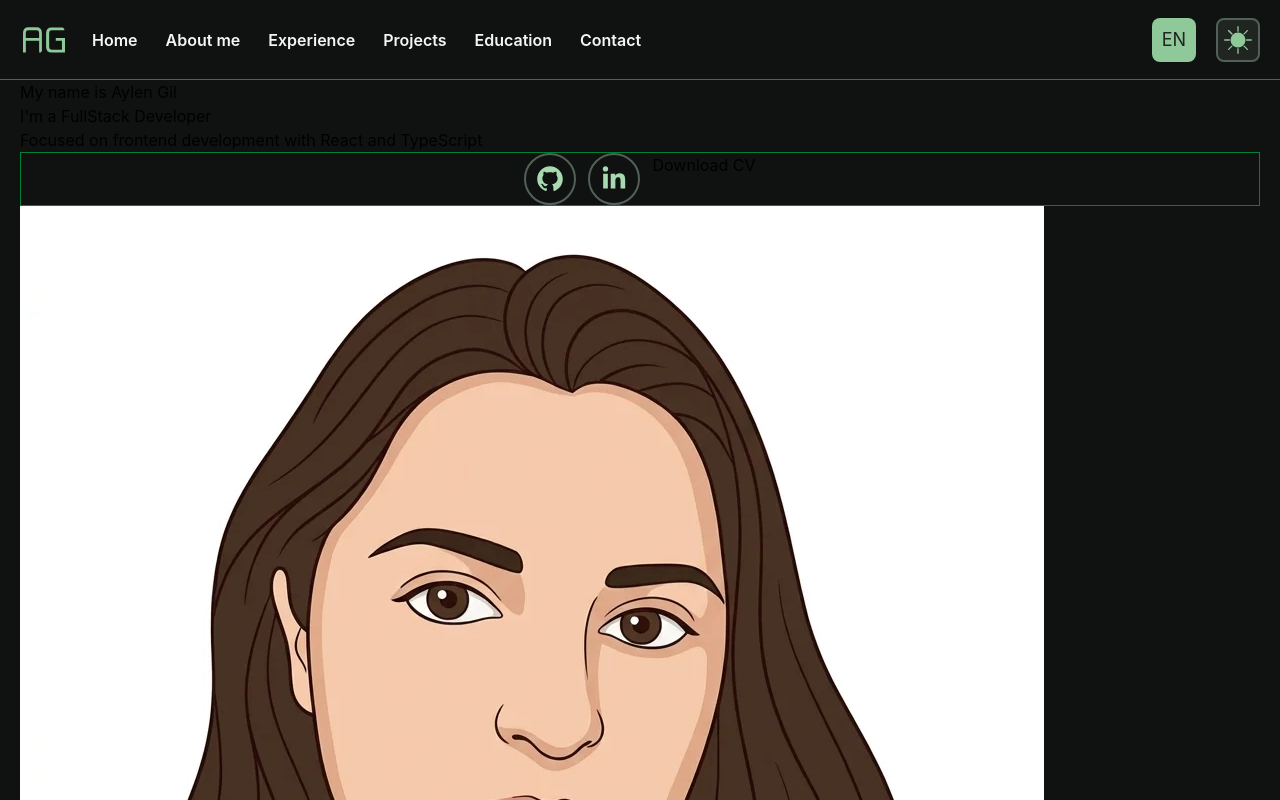
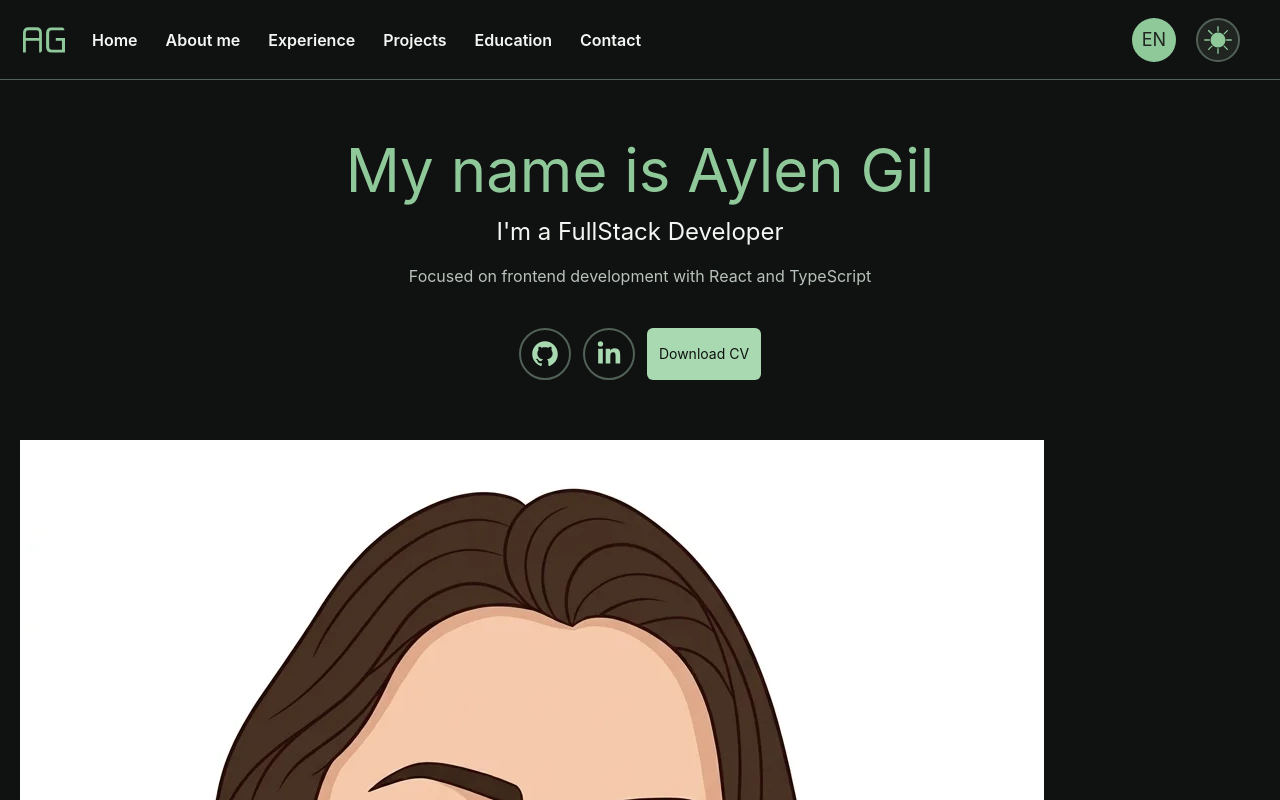
Before and after one commit to Loreaylen/portfolio2026, a React (Vite) app: page / in a window 1280 px wide. Shown: the top 800 px of the page. Built offline with nearby package versions, Linux system fonts and the light colour scheme.

Commit message:
feat: implement hero section layout

```diff
--- a/src/components/Header/Header.tsx
+++ b/src/components/Header/Header.tsx
@@ -70,17 +70,17 @@ const Header = () => {
       <aside className={`${isOpen ? 'max-lg:fixed' : 'max-lg:hidden'} grow flex bg-background flex-row items-center justify-between gap-10 max-lg:h-[calc(100dvh-5rem)] max-lg:w-50 max-lg:flex-col max-lg:bottom-0 max-lg:right-0 max-lg:border-l max-lg:border-b border-border max-lg:pb-5 max-lg:bg-cards`}>
         <Navbar />
 
-        <div className="flex items-center gap-5">
+        <div className="flex items-center gap-5 px-5 max-lg:gap-7">
           <button
             onClick={() => { toggleLanguage() }}
-            className="p-2 size-11 text-lg rounded-lg text-cards border-border bg-action cursor-pointer"
+            className="p-2 size-11 text-lg rounded-full text-cards border-border bg-action cursor-pointer"
           >
             {i18n.resolvedLanguage?.toUpperCase()}
           </button>
           <button
             aria-label={t('${themeButtons[theme].label}')}
             onClick={() => { changeTheme() }}
-            className="cursor-pointer px-1 size-11 rounded-lg border-2 border-border bg-cards"
+            className="cursor-pointer px-1 size-11 rounded-full border-2 border-border bg-cards"
           >
             <ThemeIcon className="text-action size-8" />
           </button>
--- a/src/components/Hero/Hero.tsx
+++ b/src/components/Hero/Hero.tsx
@@ -10,16 +10,22 @@ const Hero = () => {
   const language:string = i18n.resolvedLanguage || 'en'
 
   return (
-    <section id='home' className="mt-15 flex flex-col align-center justify-center">
-      <div className='title-container'>
-        <h1>{t('hero.title', {ns:'translation'})}</h1>
-        <h2>{t('hero.role',{ns:'translation'})}</h2>
-        <span>{t('hero.focus',{ns:'translation'})}</span>
+    <section id='home' className="mt-15 p-10 flex flex-col align-center justify-center">
+      <div className='text-center flex flex-col gap-4 py-5'>
+        <h1 className="text-action text-6xl max-lg:text-4xl">{t('hero.title', {ns:'translation'})}</h1>
+        <h2 className="text-text-primary text-2xl max-lg:text-2xl">{t('hero.role',{ns:'translation'})}</h2>
+        <span className="text-text-secondary text-base max-lg:text-base">{t('hero.focus',{ns:'translation'})}</span>
       </div>
-      <div className='border border-green-700 flex flex-row justify-center align-center gap-3'>
+      <div className='flex flex-row justify-center align-center gap-3 py-5'>
         <SocialLink socialType='github'/>
         <SocialLink socialType='linkedin'/>
-        <a href={language === 'en' ? cvEn : cvEs} download aria-label={t('downloadCvAria', {ns:'common'})}>{t('downloadCv', {ns:'common'})}</a>
+        <a
+        className="bg-link text-background rounded-md px-3 flex items-center text-sm"
+        href={language === 'en' ? cvEn : cvEs}
+        download aria-label={t('downloadCvAria', {ns:'common'})}
+        >
+          {t('downloadCv', {ns:'common'})}
+        </a>
       </div>
     </section>
   )
--- a/src/components/Projects/ProjectCard.tsx
+++ b/src/components/Projects/ProjectCard.tsx
@@ -1,6 +1,6 @@
 import type { ProjectData } from "@/components/Projects/projects.types";
 import type { Action } from "@/types/actions";
-import githubIcon from "@/assets/icons/github.png"
+import githubIcon from "@/assets/icons/github-brands-solid-full.svg"
 import siteIcon from "@/assets/icons/web.svg"
 import demoIcon from "@/assets/icons/play.svg"
 import ActionLink from "../ActionLink/ActionLink";
```
